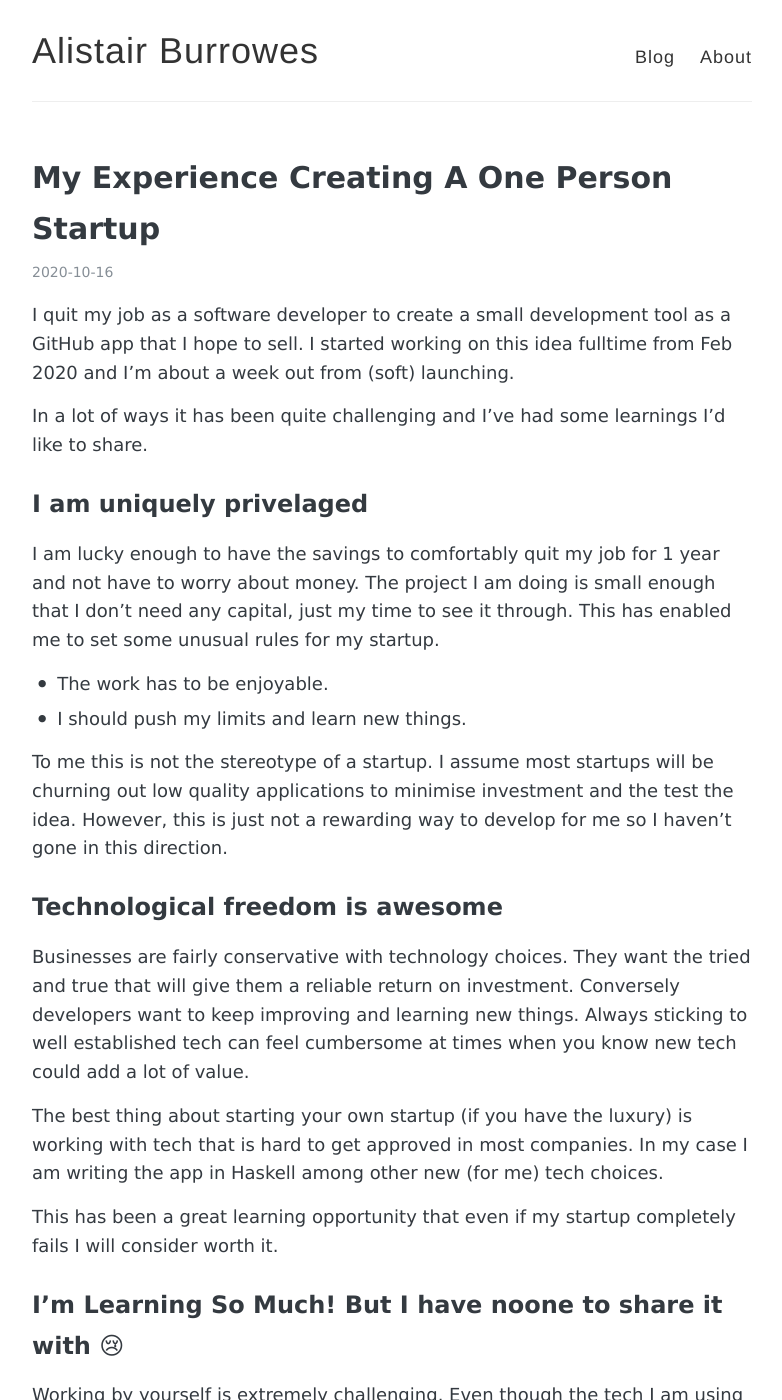
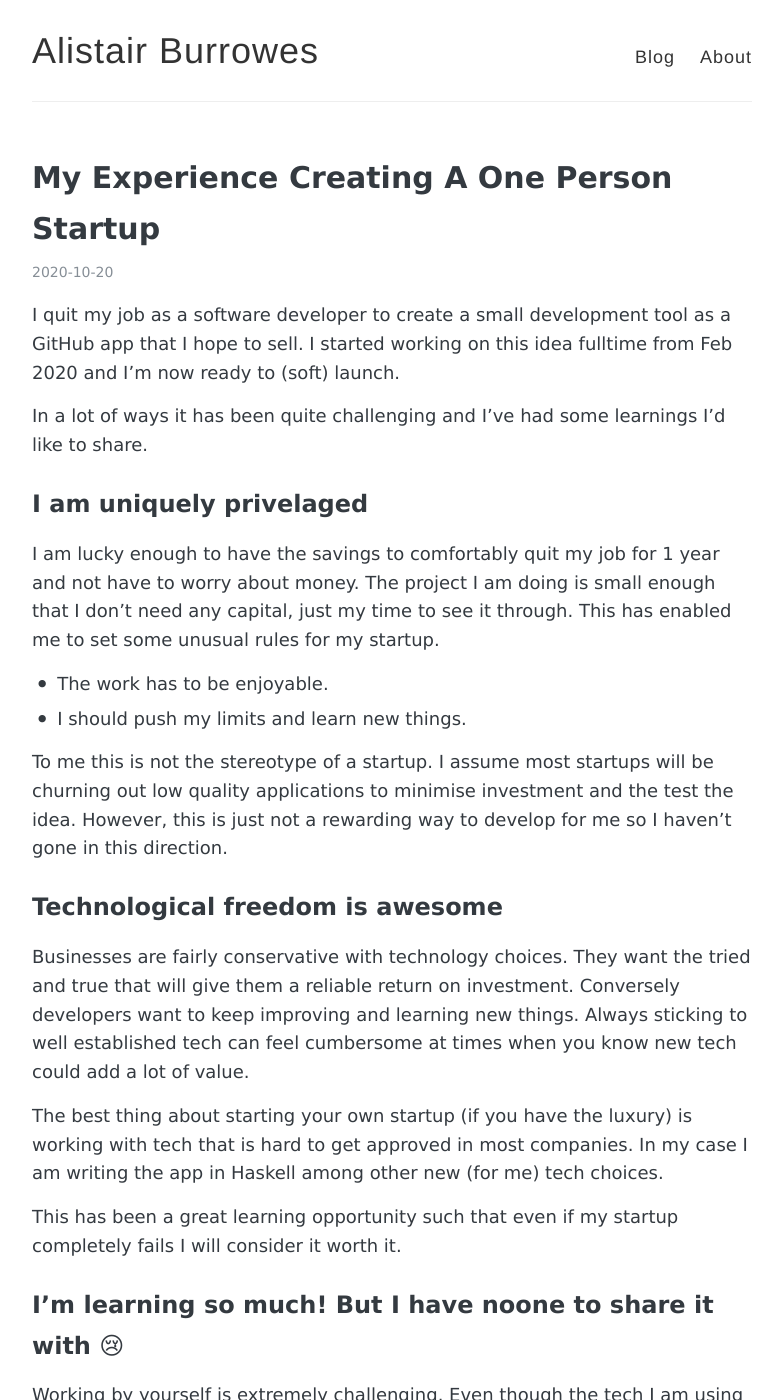
Before and after one commit to AlistairB/alistairb.github.io, a Jekyll site: the page built from _posts/2020-10-20-my-experience-creating-a-one-person-startup.md, in a window 1280 px wide and 1400 px high. Shown: the whole window, without its empty margins (248-1030 px from the left). Built offline with Jekyll 4.4.1, drawn with Linux system fonts in a browser that asks for light colours; some of the changed text lies outside the part shown.

Commit message:
Final touches

```diff
--- a/_posts/2020-10-16-my-experience-creating-a-one-person-startup.md
+++ b/_posts/2020-10-20-my-experience-creating-a-one-person-startup.md
@@ -4,7 +4,7 @@ title: "My Experience Creating A One Person Startup"
 comments: true
 ---
 
-I quit my job as a software developer to create a small development tool as a GitHub app that I hope to sell. I started working on this idea fulltime from Feb 2020 and I'm about a week out from (soft) launching.
+I quit my job as a software developer to create a small development tool as a GitHub app that I hope to sell. I started working on this idea fulltime from Feb 2020 and I'm now ready to (soft) launch.
 
 In a lot of ways it has been quite challenging and I've had some learnings I'd like to share.
 
@@ -23,9 +23,9 @@ Businesses are fairly conservative with technology choices. They want the tried
 
 The best thing about starting your own startup (if you have the luxury) is working with tech that is hard to get approved in most companies. In my case I am writing the app in Haskell among other new (for me) tech choices.
 
-This has been a great learning opportunity that even if my startup completely fails I will consider worth it.
+This has been a great learning opportunity such that even if my startup completely fails I will consider it worth it.
 
-## I'm Learning So Much! But I have noone to share it with 😢
+## I'm learning so much! But I have noone to share it with 😢
 
 Working by yourself is extremely challenging. Even though the tech I am using is awesome to work with and I am learning a lot, it is lonely and unmotivating working alone. Day to day I am actually less happy than when I was working at my previous company with collegues. This is inspite of all the great things about this new challenge.
 
@@ -47,8 +47,8 @@ Most of the time I am forced to say no, this can wait. This is very different fr
 
 Working alone has been very challenging. I would only recommend it to people who are highly self motivated. Some days I just have to take a break as I can't maintain it.
 
-Still, overall I consider this time worth it for the learnings alone. It has given me a really good breadth of technical and business knowledge as I have been forced to do all aspects.
+Still, overall I consider this time to be worth it for the learnings alone. It has given me a really good breadth of technical and business knowledge as I have been forced to do all aspects.
 
 Fingers crossed my app doesn't fall in a heap and people think it is useful. 😅
 
-I'll announce the project in the future, but for now I want to soft launch and ramp up, so will not include any details today.
+I'll announce the project in the future, but for now I want to soft launch and slowly ramp up, so will not include any details today.
```
Also changed, not shown: Gemfile.lock.
